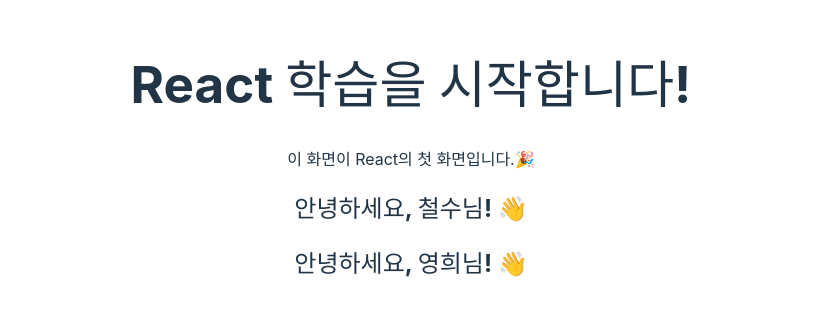
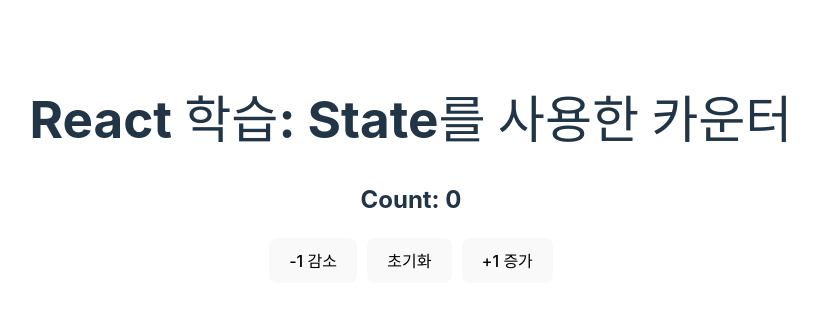
Before and after one commit to Raedeok-H/React_first, a React (Vite) app: page / in a window 1280 px wide. Shown: the part 238-554 px from the top of the page, without its empty margins (229-1046 px from the left). Built offline with nearby package versions, Linux system fonts and the light colour scheme.

Commit message:
State를 활용한 카운터 기능 구현

```diff
--- a/src/App.jsx
+++ b/src/App.jsx
@@ -3,16 +3,33 @@
 import HelloWorld from "./components/HelloWorld.jsx";
 
 function App() {
-  const [count, setCount] = useState(0)
+    // State 설정: count라는 변수를 만들고, setCount라는 함수를 통해 count의 값을 변경할 수 있도록 함
+    const [count, setCount] = useState(0)
 
-  return (
-    <div>
-        <h1>React 학습을 시작합니다!</h1>
-        <p>이 화면이 React의 첫 화면입니다.🎉</p>
-        <HelloWorld name="철수" /> {/* Props로 name 값 전달 */}
-        <HelloWorld name="영희" />
-    </div>
-  )
+    // 숫자를 증가시키는 함수
+    const increaseCount = () => {
+        setCount(count + 1);// state를 변경하면 화면이 자동으로 업데이트 됨
+    };
+
+    // 숫자 감소 함수
+    const decreaseCount = () => {
+        setCount(count - 1);
+    };
+
+    // 숫자 초기화 함수
+    const resetCount = () => {
+        setCount(0);
+    };
+
+    return (
+        <div style={{textAlign: 'center', marginTop: '50px'}}>
+            <h1>React 학습: State를 사용한 카운터</h1>
+            <h2>Count: {count}</h2>
+            <button onClick={decreaseCount}> -1 감소</button>
+            <button onClick={resetCount} style={{margin: '0 10px'}}>초기화</button>
+            <button onClick={increaseCount}> +1 증가</button>
+        </div>
+    )
 }
 
 export default App
```
